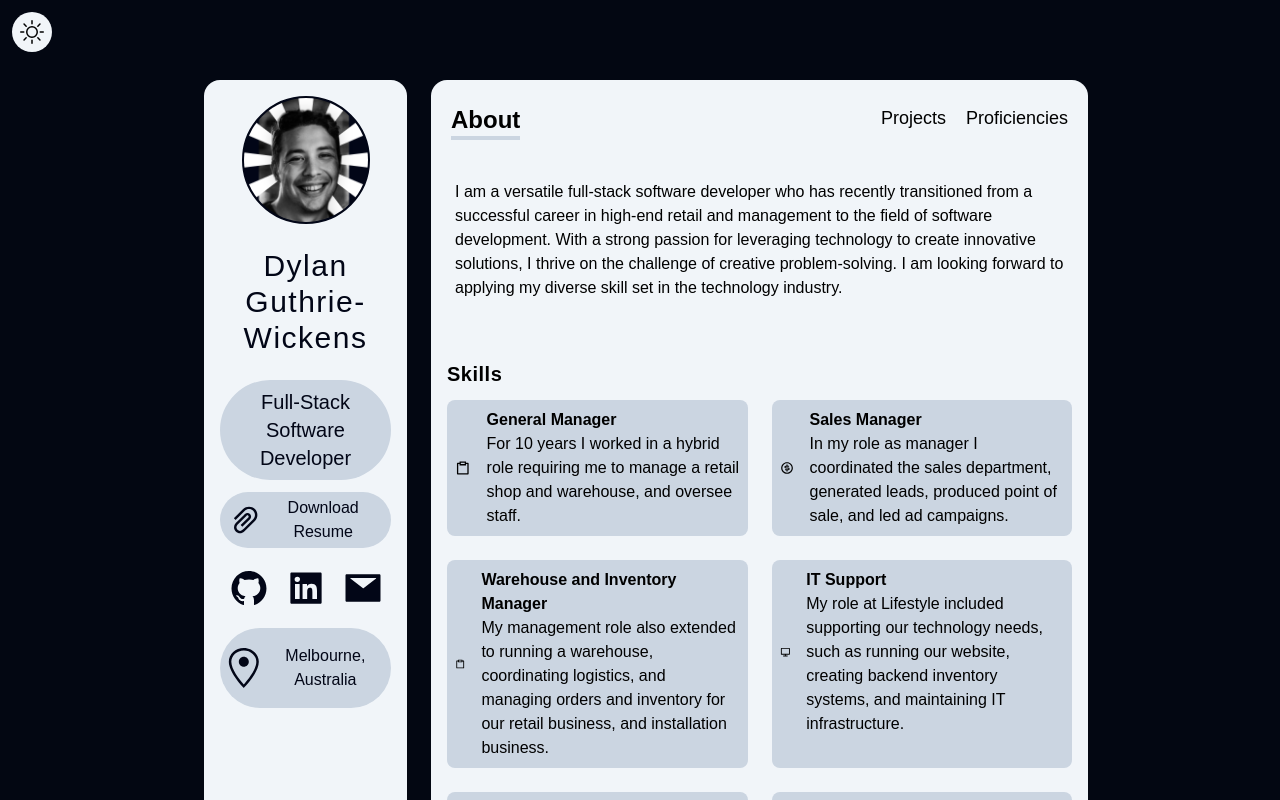
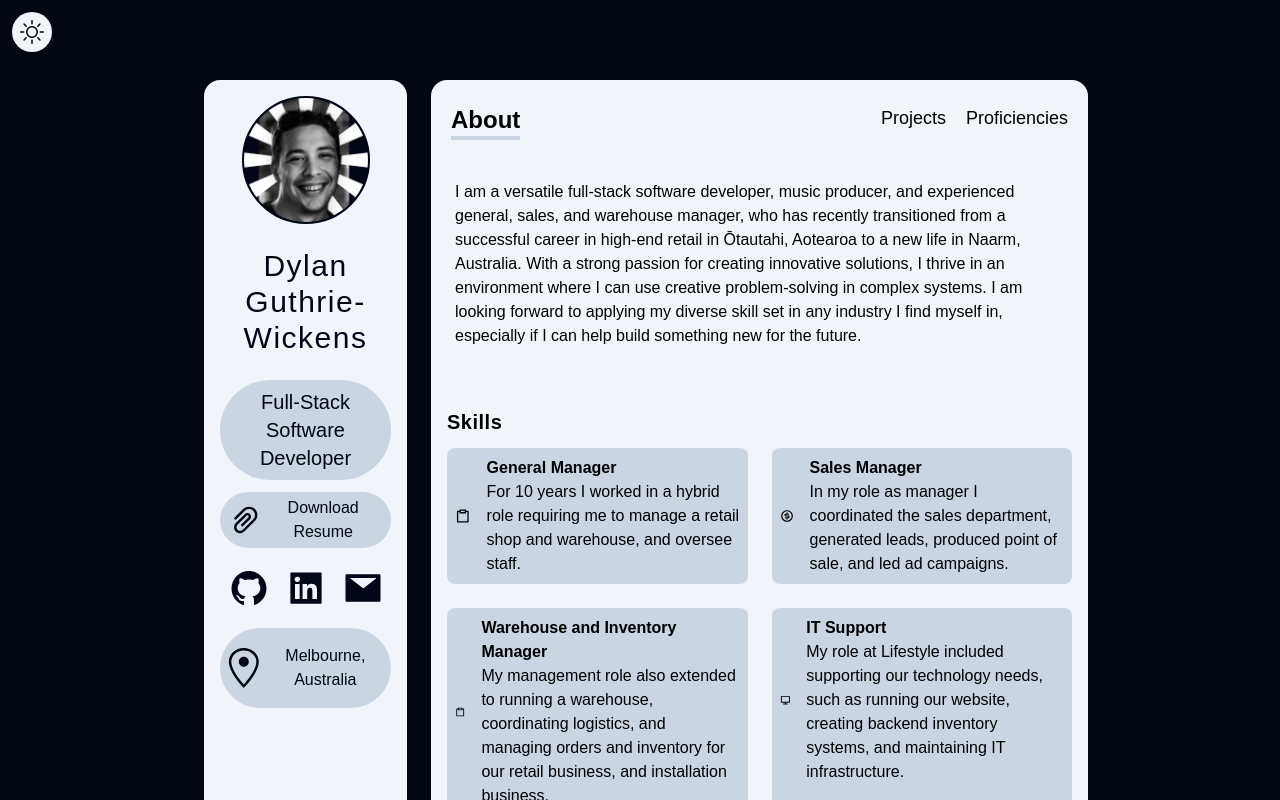
Before and after one commit to dylan-guthrie-wickens/portfolio-site, a Next.js app: page / in a window 1280 px wide. Shown: the top 800 px of the page. Built offline with nearby package versions, Linux system fonts and the light colour scheme.

Commit message:
Update index.tsx

```diff
--- a/pages/index.tsx
+++ b/pages/index.tsx
@@ -4,7 +4,7 @@ import SkillCard from '@/components/SkillCard'
 export default function Index() {
   return (
     <div className="flex flex-col flex-grow px-6 pt-1">
-      <h5 className="my-3 font-medium">{`I am a versatile full-stack software developer who has recently transitioned from a successful career in high-end retail and management to the field of software development. With a strong passion for leveraging technology to create innovative solutions, I thrive on the challenge of creative problem-solving. I am looking forward to applying my diverse skill set in the technology industry.
+      <h5 className="my-3 font-medium">{`I am a versatile full-stack software developer, music producer, and experienced general, sales, and warehouse manager, who has recently transitioned from a successful career in high-end retail in Ōtautahi, Aotearoa to a new life in Naarm, Australia. With a strong passion for creating innovative solutions, I thrive in an environment where I can use creative problem-solving in complex systems. I am looking forward to applying my diverse skill set in any industry I find myself in, especially if I can help build something new for the future.
   `}</h5>
       <div
         className="flex-grow p-4 mt-5"
```
